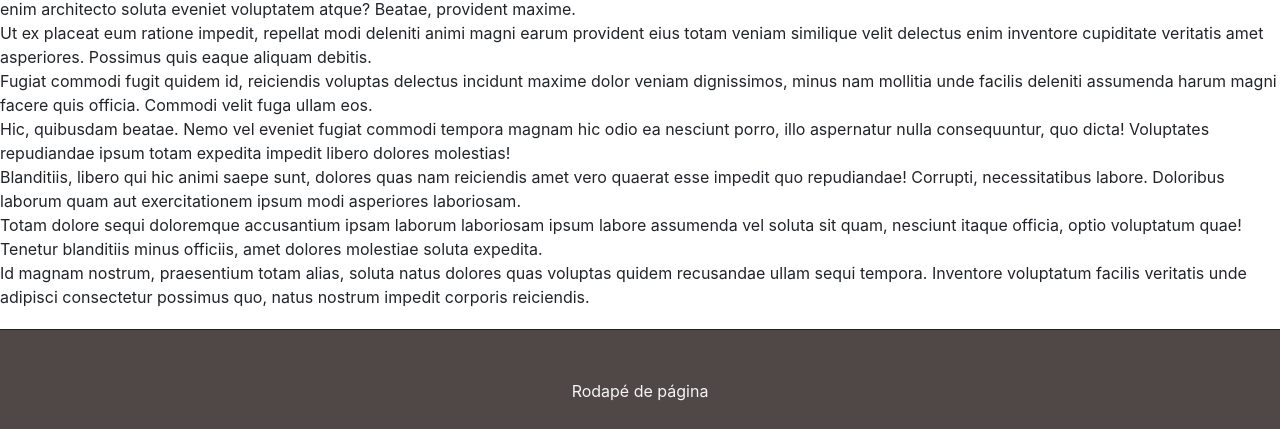
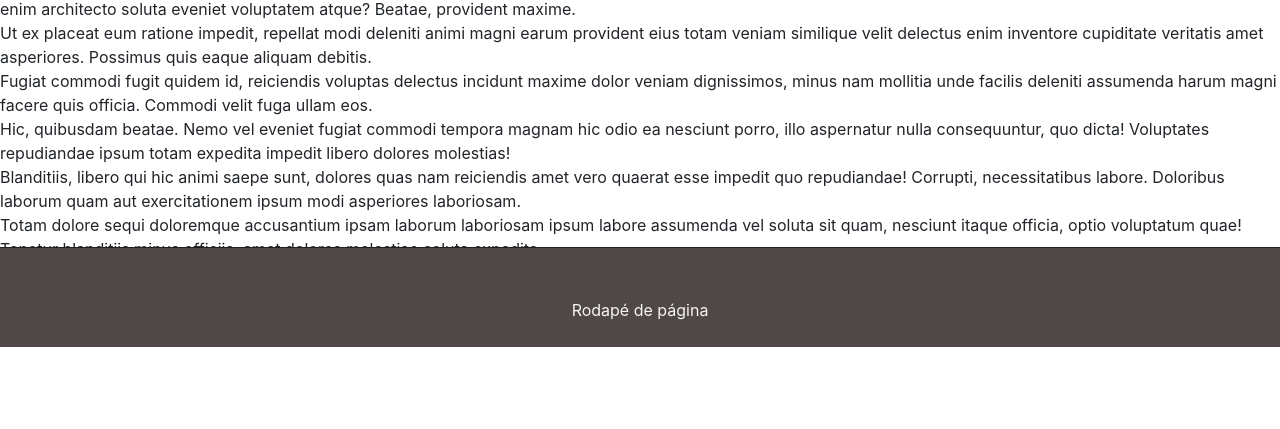
Before and after one commit to GabrielCalcada/alba-site, a Django app: page / in a window 1280 px wide. Shown: the part 453-882 px from the top of the page. After the commit the page ends 800 px from the top, so only its background shows below. Run offline with Django 3.2, Linux system fonts and the light colour scheme; parts of the project's set-up code (start-up, migrations or seed data) failed here and were passed over; some libraries are stand-ins or nearby versions.

Commit message:
Alterações no rodapé, agora ele está sempre aparecendo no fundo da janela do browser

```diff
--- a/static/css/base.css
+++ b/static/css/base.css
@@ -286,3 +286,14 @@ section:nth-of-type(3){
 section:nth-of-type(5){
     background-image: url('../images/ferias.jpg');
 }
+
+/* codigo que deixa o rodapé no fundo da página
+EM CONSTRUÇÃO */
+#footer {
+    position: fixed;
+    bottom: 0px;
+    left: 0px;
+    right: 0px;
+    height: 100px;
+    margin-bottom: 0px;
+}
--- a/templates/base.html
+++ b/templates/base.html
@@ -31,6 +31,7 @@
             </nav>
 
         </header> -->
+        <div>
         <nav class="navbar navbar-expand-lg navbar-light">
             <a class="navbar-brand" href="#">DJANGO</a>
             <button class="navbar-toggler" type="button" data-toggle="collapse" datatarget="#navbarSuportedContent">
@@ -65,14 +66,17 @@
                         </div>
                     </li>
                 </ul>
+            </div>
+
         </nav>
+        </div>
 
             {% block content %}
             {% endblock content %}
-        <footer>
+            <footer id='footer'>
                 <p>Rodapé de página</p>
             </footer>
-    </div>
+
     <link rel="stylesheet" href="https://maxcdn.bootstrapcdn.com/bootstrap/4.0.0/css/bootstrap.min.css">
 	<script src="https://ajax.googleapis.com/ajax/libs/jquery/3.3.1/jquery.min.js"></script>
 	<script src="https://cdnjs.cloudflare.com/ajax/libs/popper.js/1.12.9/umd/popper.min.js"></script>
```
Also changed, not shown: db.sqlite3. Lines whose indentation alone changed are shown as unchanged.
